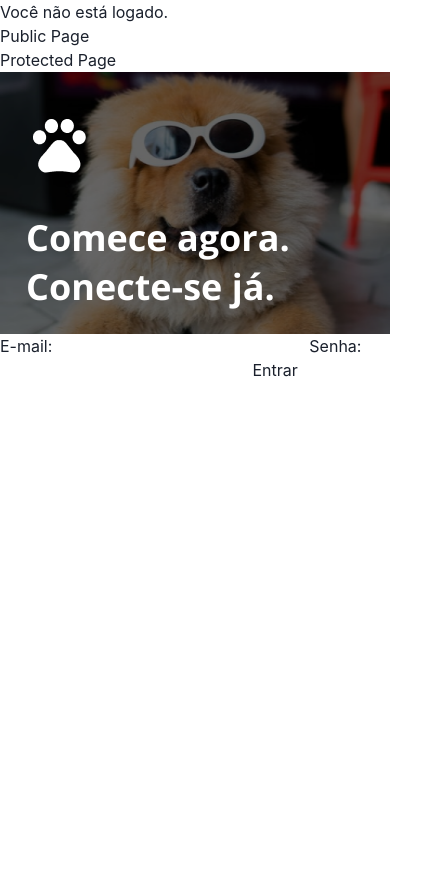
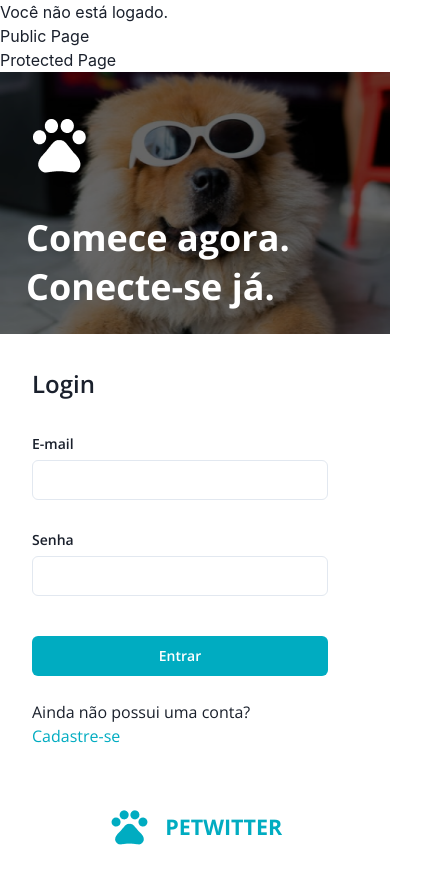
Before and after one commit to gastaud21/Petwitter-frontend, a React (Create React App) app: page /login in a window 390 px wide. Shown: the whole page, 422 px wide, since content can reach past the window. Before the commit the page ends 844 px from the top, so only its background shows below. Built offline with nearby package versions, Linux system fonts and the light colour scheme; no server answers.

Commit message:
The mobile page from Login is almost ready. Is missing adjust the scroll, the fake navBar, and the placeholder.

```diff
--- a/src/routes/Login.js
+++ b/src/routes/Login.js
@@ -1,27 +1,24 @@
-import { useLocation, useNavigate } from "react-router-dom";
-import { useAuth } from "../context/auth-context";
-import { ChakraProvider, Image, Flex, Text, Input } from "@chakra-ui/react";
+import {
+  ChakraProvider,
+  Image,
+  Flex,
+  Text,
+  FormControl,
+  FormLabel,
+  Input,
+  Button,
+  extendTheme,
+  Link,
+} from "@chakra-ui/react";
 
 function Login() {
-  const navigate = useNavigate();
-  const location = useLocation();
-  const { signin } = useAuth();
-
-  const from = location.state?.from?.pathname || "/";
-
-  async function handleSubmit(event) {
-    event.preventDefault();
-
-    const formData = new FormData(event.currentTarget);
-    const email = formData.get("email");
-    const password = formData.get("password");
-
-    await signin({ email, password });
-    navigate(from, { replace: true });
-  }
+  const theme = extendTheme({
+    //nao tá pegando o tema por default
+    fontFamily: "Open Sans, sans-serif",
+  });
 
   return (
-    <ChakraProvider>
+    <ChakraProvider theme={theme}>
       <Flex
         backgroundImage={"./backgroundDog.png"}
         height="262px"
@@ -36,7 +33,7 @@ function Login() {
           margin="46px 0 0 32px"
         />
         <Text
-          fontFamily={"Open Sans, sans-serif"}
+          fontFamily="Open Sans, sans-serif"
           color="white"
           fontWeight="bold"
           fontSize="36px"
@@ -50,17 +47,67 @@ function Login() {
           Conecte-se já.
         </Text>
       </Flex>
-      <div>
-        <form onSubmit={handleSubmit}>
-          <label>
-            E-mail: <input name="email" type="text" />
-          </label>{" "}
-          <label>
-            Senha: <input name="password" type="password" />
-          </label>{" "}
-          <button type="submit">Entrar</button>
-        </form>
-      </div>
+      <Text
+        fontFamily="Open Sans, sans-serif"
+        margin="30px 32px 32px 32px"
+        fontSize="24px"
+        fontWeight="600"
+        lineHeight="40px"
+      >
+        Login
+      </Text>
+      <FormControl margin="0 32px" display="flex" flexDirection="column">
+        <FormLabel
+          htmlFor="email"
+          fontFamily="Open Sans, sans-serif"
+          fontSize="14px"
+          fontWeight="600"
+          lineHeight="16px"
+        >
+          E-mail
+        </FormLabel>
+        <Input id="email" type="email" width="296px" />
+        <FormLabel
+          htmlFor="password"
+          fontFamily="Open Sans, sans-serif"
+          fontSize="14px"
+          fontWeight="600"
+          lineHeight="16px"
+          marginTop="32px"
+        >
+          Senha
+        </FormLabel>
+        <Input id="password" type="password" width="296px" />
+        <Button
+          colorScheme="blue"
+          width="296px"
+          margin="40px 0 24px 0"
+          backgroundColor="#00ACC1"
+          fontFamily="Open Sans, sans-serif"
+          fontSize="14px"
+        >
+          Entrar
+        </Button>
+        <Text fontFamily="Open Sans, sans-serif">
+          Ainda não possui uma conta?
+        </Text>
+        <Link href="singUp" fontFamily="Open Sans, sans-serif" color="#00ACC1">
+          Cadastre-se
+        </Link>
+      </FormControl>
+      <Flex margin="57px 0 24px 0" justifyContent="center">
+        <Image src="./paw-symbol-cyan.png" marginRight="14.33px" />
+        <Text
+          fontFamily="Open Sans, sans-serif"
+          alignSelf="center"
+          color="#00ACC1"
+          fontWeight="bold"
+          fontSize="21.5px"
+          lineHeight="32px"
+        >
+          PETWITTER
+        </Text>
+      </Flex>
     </ChakraProvider>
   );
 }
```
